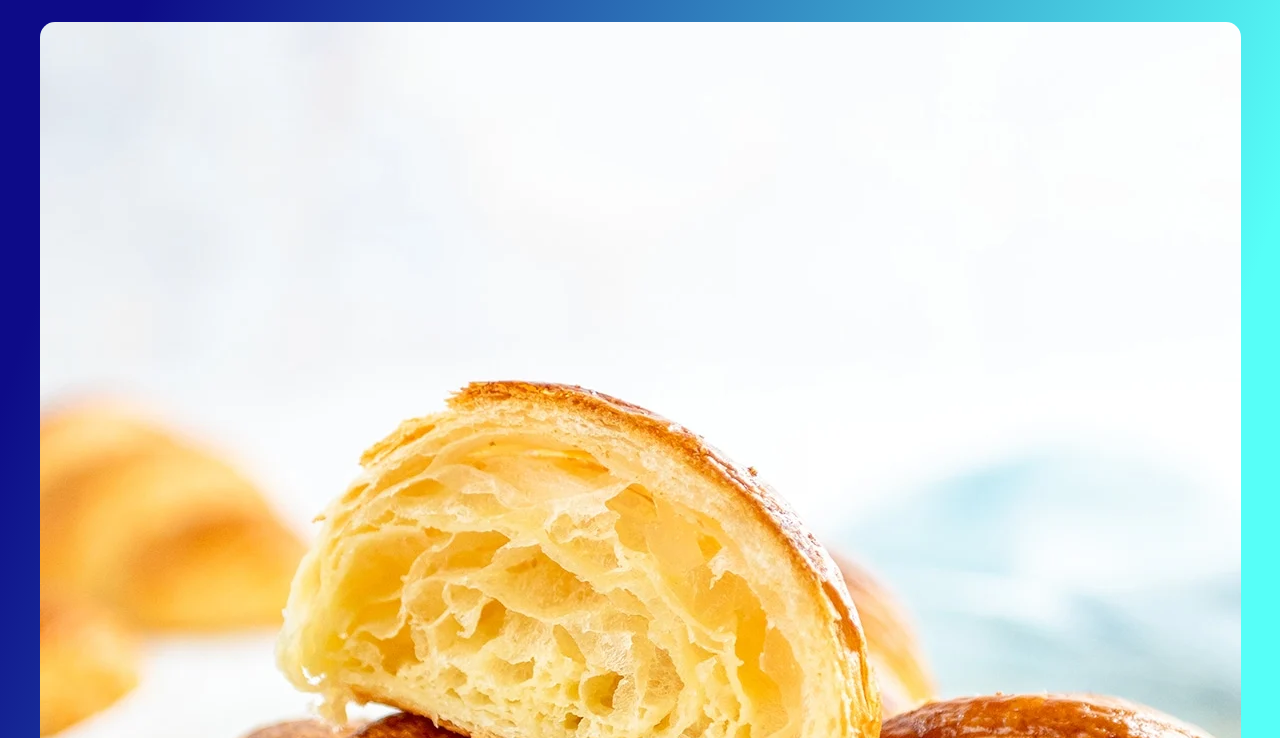
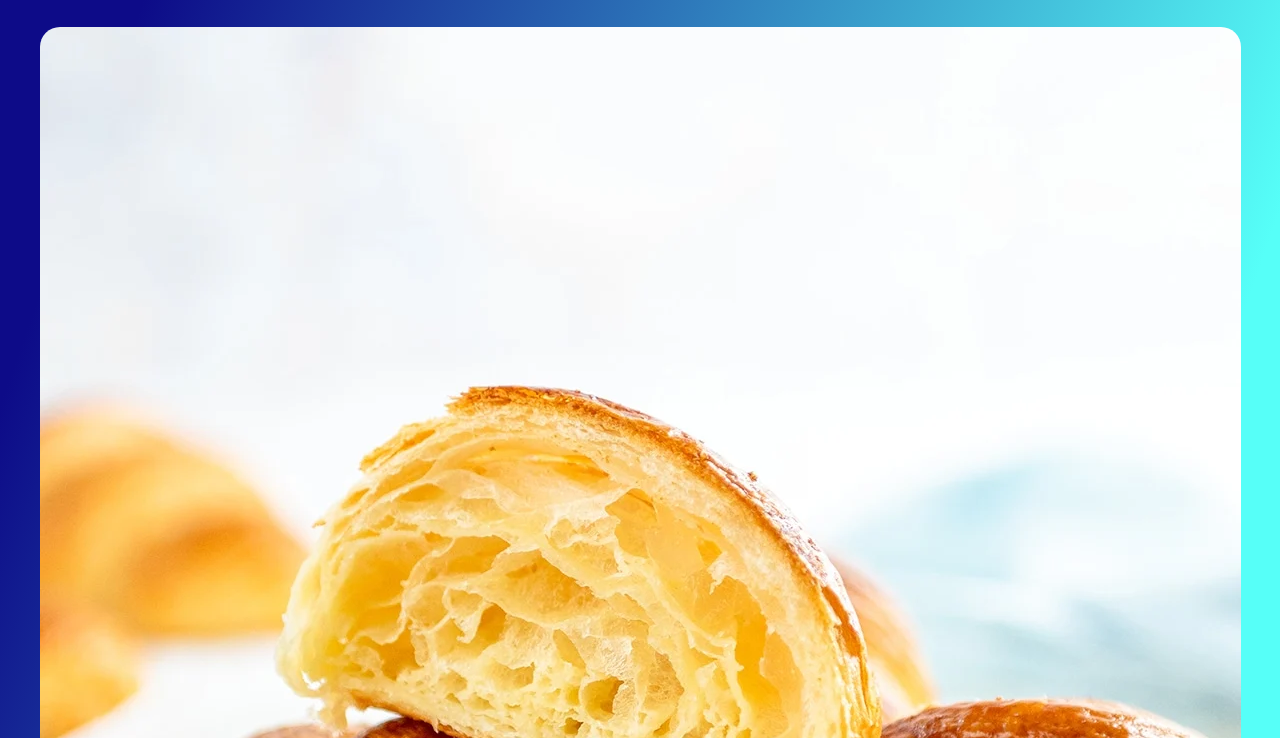
Before and after one commit to Aldema29/Multiple-Page-Hosting, a plain HTML site: page photo.html in a window 1280 px wide. Shown: the part 62-800 px from the top of the page. Drawn offline with Linux system fonts and the light colour scheme.

Commit message:
Update styles.css

```diff
--- a/styles.css
+++ b/styles.css
@@ -12,9 +12,9 @@ body {
 
 .croissant-photo {
     max-width: 100%;
-    border-radius: 15px;
+    border-radius: 20px;
     display: block;
-    margin: 25px auto;
+    margin: 30px auto;
 }
 
 footer {
```
